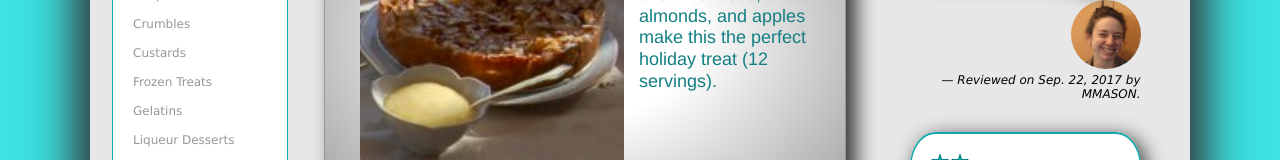
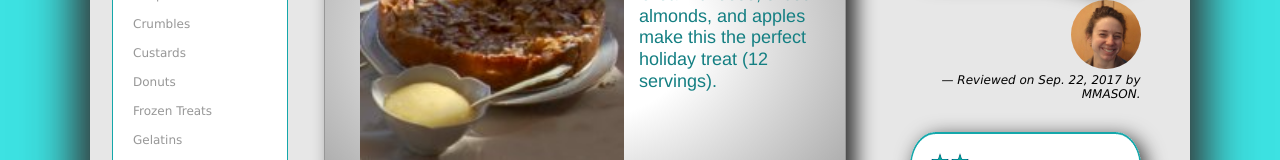
Before and after one commit to mwell-1220/my-website, a plain HTML site: page index.html in a window 1280 px wide. Shown: the part 524-684 px from the top of the page. Drawn offline with Linux system fonts and the light colour scheme.

Commit message:
Add Donuts under Categories

```diff
--- a/index.html
+++ b/index.html
@@ -54,6 +54,7 @@
             <li><a href="#">Crisps</a></li>
             <li><a href="#">Crumbles</a></li>
             <li><a href="#">Custards</a></li>
+            <li><a href="#">Donuts</a></li>
             <li><a href="#">Frozen Treats</a></li>
             <li><a href="#">Gelatins</a></li>
             <li><a href="#">Liqueur Desserts</a></li>
```
